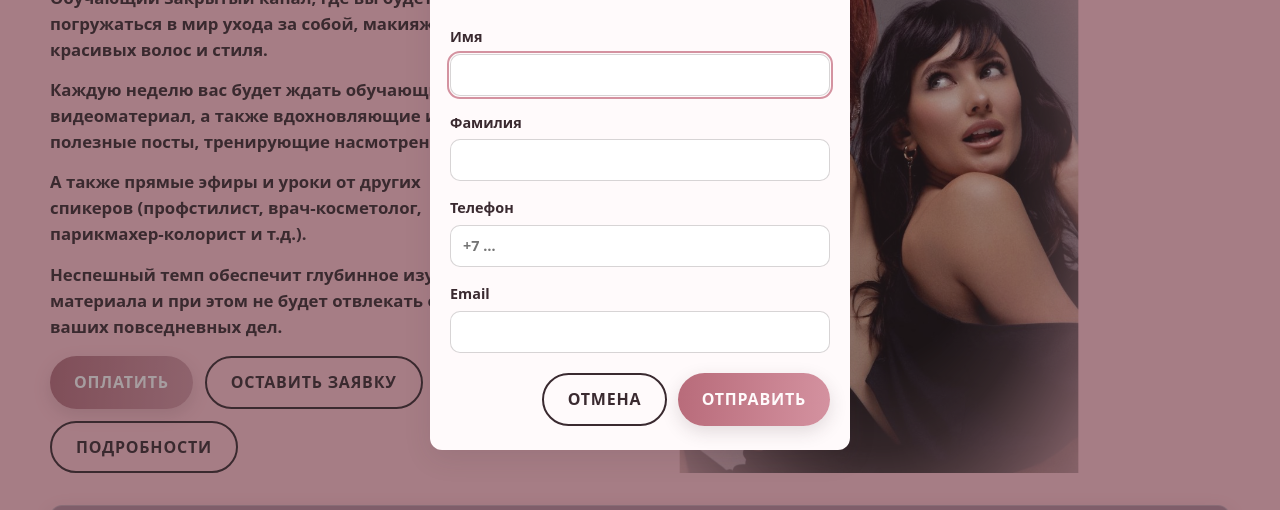
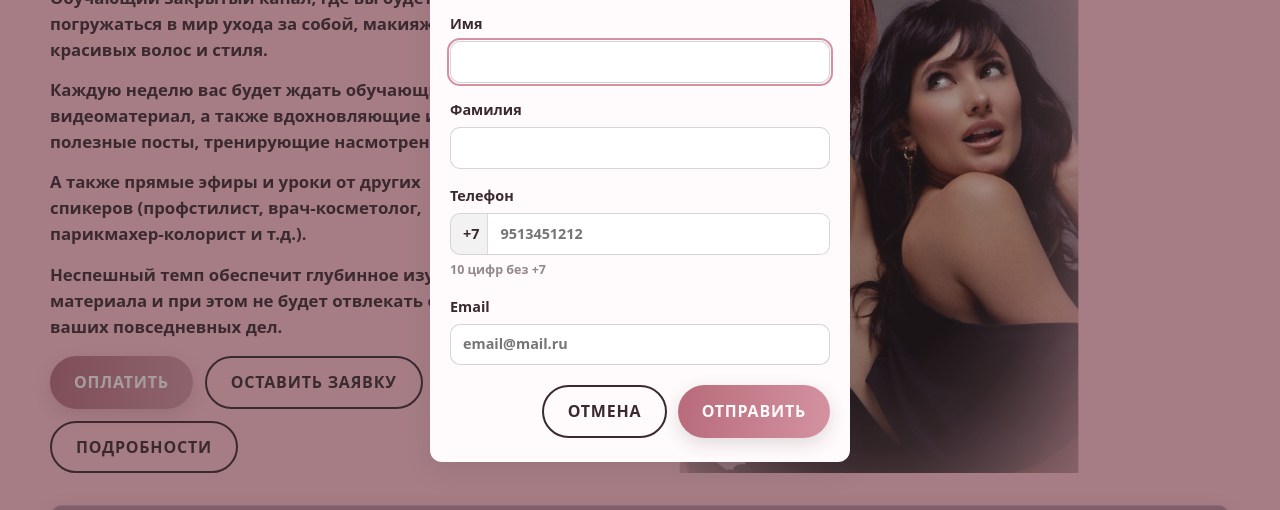
Before and after one commit to Sveta1607/beauty, a website built with Vite: page index.html in a window 1280 px wide. Both pictures are taken after a click on the button "ОСТАВИТЬ ЗАЯВКУ". Shown: the part 213-723 px from the top of the page. Built offline with nearby package versions, Linux system fonts and the light colour scheme.

Commit message:
доработка полей в форме

```diff
--- a/index.html
+++ b/index.html
@@ -123,16 +123,25 @@
         </label>
         <label class="lead-dialog__field">
           <span class="lead-dialog__label">Телефон</span>
-          <input
-            class="lead-dialog__input"
-            name="phone"
-            type="tel"
-            inputmode="tel"
-            autocomplete="tel"
-            required
-            maxlength="22"
-            placeholder="+7 …"
-          />
+          <!-- +7 фиксирован; пользователь вводит только 10 цифр (итого номер вида +79513451212) -->
+          <div class="lead-dialog__phone-row">
+            <span class="lead-dialog__phone-prefix">+7</span>
+            <input
+              class="lead-dialog__input lead-dialog__input--phone"
+              id="lead-phone-local"
+              name="phoneLocal"
+              type="tel"
+              inputmode="numeric"
+              autocomplete="tel-national"
+              required
+              maxlength="10"
+              minlength="10"
+              pattern="[0-9]{10}"
+              placeholder="9513451212"
+              aria-describedby="lead-phone-hint"
+            />
+          </div>
+          <span class="lead-dialog__hint" id="lead-phone-hint">10 цифр без +7</span>
         </label>
         <label class="lead-dialog__field">
           <span class="lead-dialog__label">Email</span>
@@ -143,6 +152,7 @@
             autocomplete="email"
             required
             maxlength="120"
+            placeholder="email@mail.ru"
           />
         </label>
         <div class="lead-dialog__actions">
--- a/server/schemas.js
+++ b/server/schemas.js
@@ -13,12 +13,11 @@ export const applicationBodySchema = z.object({
     .trim()
     .min(1, 'Укажите фамилию')
     .max(80, 'Фамилия слишком длинная'),
+  // Ровно +7 и 10 цифр (12 символов), как на форме с фиксированным префиксом
   phone: z
     .string()
     .trim()
-    .min(10, 'Укажите номер телефона')
-    .max(22, 'Номер слишком длинный')
-    .regex(/^[\d+\s\-()]+$/, 'Допустимы только цифры, +, пробелы, скобки и дефис'),
+    .regex(/^\+7\d{10}$/, 'Введите 10 цифр номера после +7'),
   email: z.string().trim().email('Укажите корректный email'),
 })
 
--- a/src/lead-form.js
+++ b/src/lead-form.js
@@ -5,7 +5,17 @@ const form = document.getElementById('lead-form')
 const cancelBtn = document.getElementById('lead-cancel-btn')
 const statusEl = document.getElementById('lead-form-status')
 
+// Оставляем в поле телефона только цифры, максимум 10 (префикс +7 подставляем при отправке)
+const phoneLocalInput = document.getElementById('lead-phone-local')
+
 if (dialog && openBtn && form && cancelBtn && statusEl) {
+  if (phoneLocalInput) {
+    phoneLocalInput.addEventListener('input', () => {
+      const digits = phoneLocalInput.value.replace(/\D/g, '').slice(0, 10)
+      phoneLocalInput.value = digits
+    })
+  }
+
   openBtn.addEventListener('click', () => {
     statusEl.textContent = ''
     const submitBtn = document.getElementById('lead-submit-btn')
@@ -20,11 +30,19 @@ if (dialog && openBtn && form && cancelBtn && statusEl) {
   form.addEventListener('submit', async (e) => {
     e.preventDefault()
     const fd = new FormData(form)
+    const localDigits = String(fd.get('phoneLocal') ?? '').replace(/\D/g, '').slice(0, 10)
+    const phone = localDigits.length === 10 ? `+7${localDigits}` : ''
+
     const body = {
       firstName: String(fd.get('firstName') ?? '').trim(),
       lastName: String(fd.get('lastName') ?? '').trim(),
-      phone: String(fd.get('phone') ?? '').trim(),
+      phone,
       email: String(fd.get('email') ?? '').trim(),
+    }
+
+    if (phone.length !== 12) {
+      statusEl.textContent = 'Введите 10 цифр мобильного номера.'
+      return
     }
 
     const submitBtn = document.getElementById('lead-submit-btn')
--- a/src/styles.css
+++ b/src/styles.css
@@ -568,3 +568,49 @@ body > script {
   justify-content: flex-end;
   margin-top: 0.25rem;
 }
+
+/* Строка телефона: неизменяемый +7 и поле на 10 цифр */
+.lead-dialog__phone-row {
+  display: flex;
+  align-items: stretch;
+  gap: 0;
+  border: 1px solid rgba(58, 42, 48, 0.2);
+  border-radius: 10px;
+  overflow: hidden;
+  background: #fff;
+}
+
+.lead-dialog__phone-prefix {
+  display: inline-flex;
+  align-items: center;
+  padding: 0.55rem 0.5rem 0.55rem 0.75rem;
+  font: inherit;
+  font-weight: 700;
+  color: var(--ink);
+  background: rgba(58, 42, 48, 0.06);
+  border-right: 1px solid rgba(58, 42, 48, 0.12);
+  user-select: none;
+}
+
+.lead-dialog__input--phone {
+  flex: 1;
+  min-width: 0;
+  border: none;
+  border-radius: 0;
+}
+
+.lead-dialog__input--phone:focus {
+  outline: none;
+}
+
+.lead-dialog__phone-row:focus-within {
+  outline: 2px solid var(--accent-cta-end);
+  outline-offset: 1px;
+}
+
+/* Подсказка под телефоном */
+.lead-dialog__hint {
+  font-size: 0.78rem;
+  font-weight: 600;
+  color: rgba(58, 42, 48, 0.55);
+}
```
